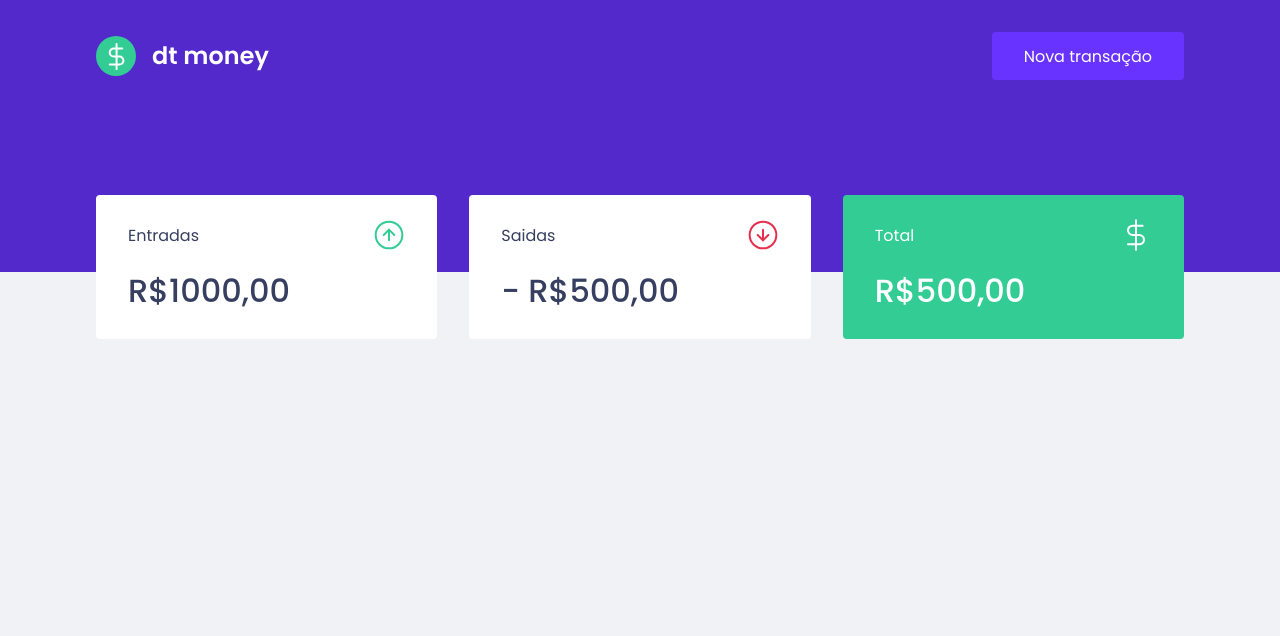
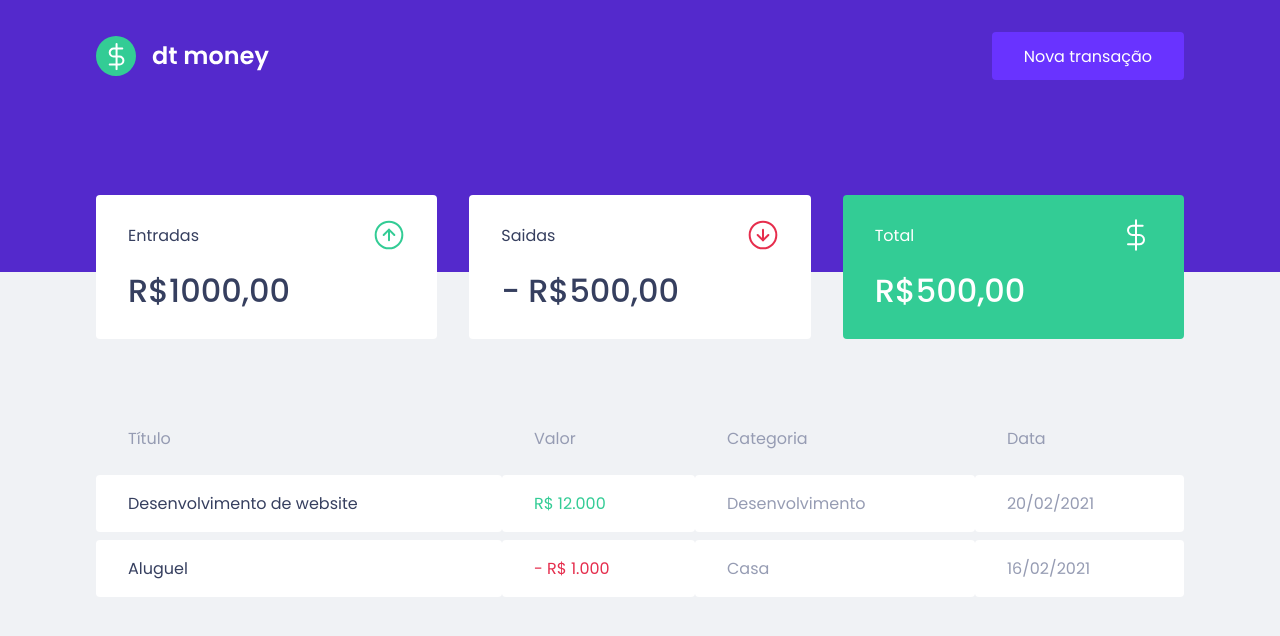
Before and after one commit to igor-cotrim/dtMoney, a React (Create React App) app: page / in a window 1280 px wide. Shown: the top 636 px of the page. Built offline with nearby package versions, Linux system fonts and the light colour scheme.

Commit message:
made to transactionTable component

```diff
--- a/src/components/Dashboard/index.tsx
+++ b/src/components/Dashboard/index.tsx
@@ -1,4 +1,5 @@
 import { Summary } from "../Summary";
+import { Transactionstable } from "../Transactionstable";
 
 import { Container } from "./styles";
 
@@ -7,6 +8,7 @@
     <div>
       <Container>
         <Summary/>
+        <Transactionstable/>
       </Container>
     </div>
   )
--- /dev/null
+++ b/src/components/Transactionstable/index.tsx
@@ -0,0 +1,33 @@
+import { Container } from "./styles";
+
+export function Transactionstable() {
+  return (
+    <Container>
+      <table>
+        <thead>
+          <tr>
+            <th>Título</th>
+            <th>Valor</th>
+            <th>Categoria</th>
+            <th>Data</th>
+          </tr>
+        </thead>
+
+        <tbody>
+          <tr>
+            <td>Desenvolvimento de website</td>
+            <td className="deposit">R$ 12.000</td>
+            <td>Desenvolvimento</td>
+            <td>20/02/2021</td>
+          </tr>
+          <tr>
+            <td>Aluguel</td>
+            <td className="withdraw">- R$ 1.000</td>
+            <td>Casa</td>
+            <td>16/02/2021</td>
+          </tr>
+        </tbody>
+      </table>
+    </Container>
+  )
+}
--- /dev/null
+++ b/src/components/Transactionstable/styles.ts
@@ -0,0 +1,38 @@
+import styled from 'styled-components'
+
+export const Container = styled.div`
+  margin-top: 4rem;
+
+  table {
+    width: 100%;
+    border-spacing: 0 0.5rem;
+
+    th{
+      color: var(--text-body);
+      font-weight: 400;
+      padding: 1rem 2rem;
+      line-height: 1.5rem;
+      text-align: left;
+    }
+
+    td {
+      padding: 1rem 2rem;
+      border: 0;
+      background: var(--shape);
+      color: var(--text-body);
+      border-radius: 0.25rem;
+
+      &:first-child{
+        color: var(--text-title);
+      }
+
+      &.deposit{
+        color: var(--green);
+      }
+
+      &.withdraw{
+        color: var(--red);
+      }
+    }
+  }
+`
```
